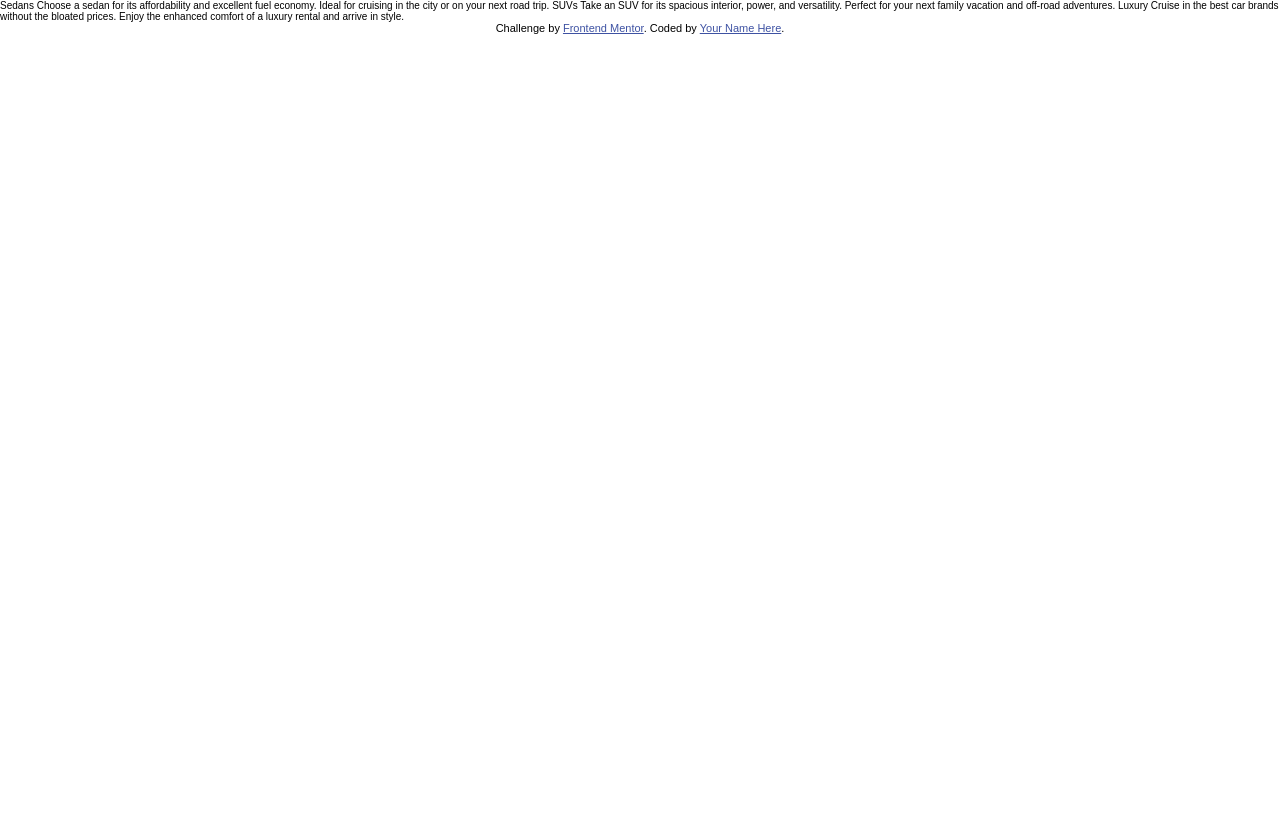
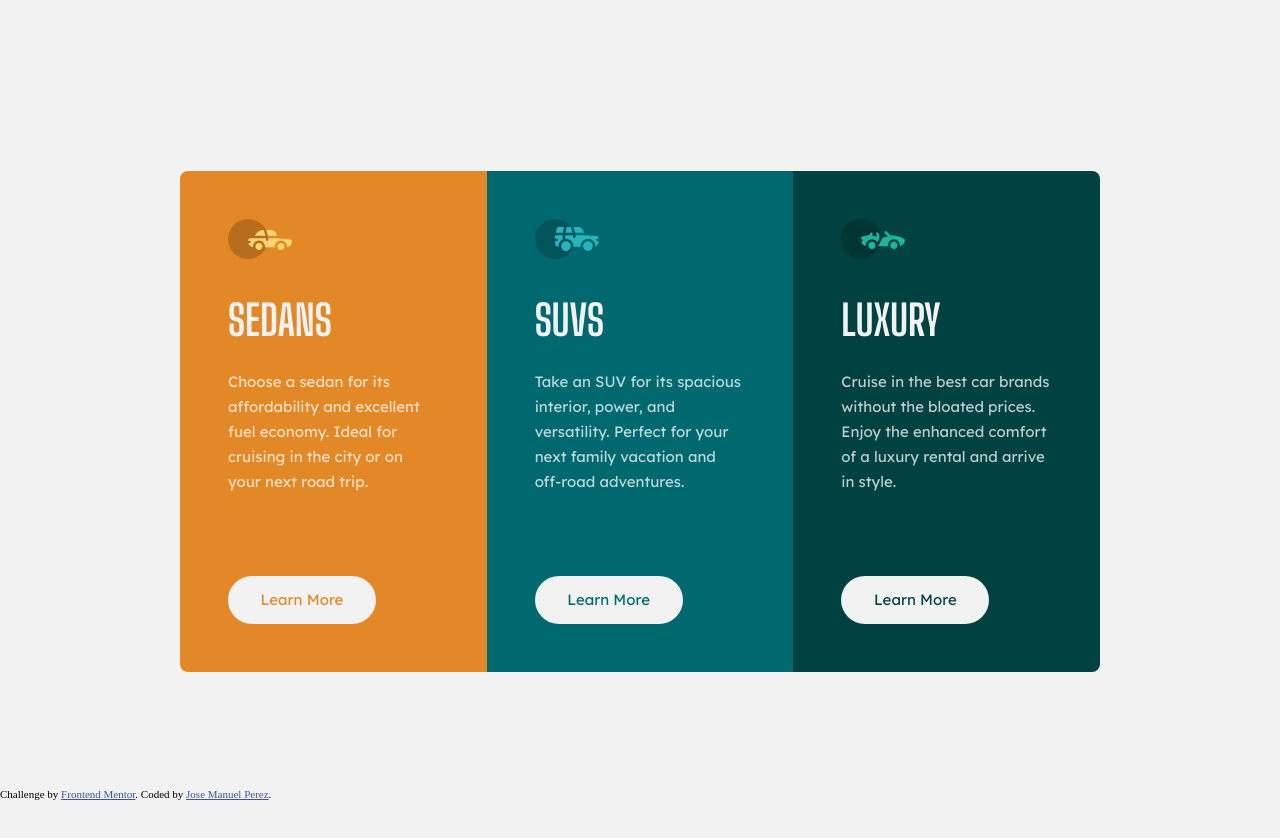
Before and after one commit to jmpevzla/fm-3-column-preview-card, a website: page index.html in a window 1280 px wide. Before the commit the page ends 800 px from the top, so only its background shows below. Drawn offline with nearby package versions, Linux system fonts and the light colour scheme; files that its build step writes are made by us from their sources.

Commit message:
added styles fixed sizes added fonts

```diff
--- a/index.html
+++ b/index.html
@@ -7,27 +7,84 @@
   <link rel="icon" type="image/png" sizes="32x32" href="./images/favicon-32x32.png">
 
   <title>Frontend Mentor | 3-column preview card component</title>
+  <link rel="preconnect" href="https://fonts.googleapis.com">
+  <link rel="preconnect" href="https://fonts.gstatic.com" crossorigin>
+  <link href="https://fonts.googleapis.com/css2?family=Big+Shoulders+Display:wght@700&family=Lexend+Deca&display=swap" rel="stylesheet">
 
   <link rel="stylesheet" href="style.css">
 
 </head>
 <body>
+  <main>
+    <div class="components">
+      <div class="card">
+        <section class="card__column">
+          <div class="card__column-container">
+            <div class="card__image-container">
+              <img class="card__image" alt="" src="./images/icon-sedans.svg">
+            </div>
+            <div class="card__title-container">
+              <h2 class="card__title">Sedans</h2>
+            </div>
+            <div class="card__text-container">
+              <p class="card__text">
+                Choose a sedan for its affordability and excellent fuel economy.
+                Ideal for cruising in the city or on your next road trip.
+              </p>
+            </div>
+            <div class="card__button-container">
+              <a href="#" class="card__button">Learn More</a>
+            </div>
+          </div>
+        </section>
 
-  Sedans
-  Choose a sedan for its affordability and excellent fuel economy. Ideal for cruising in the city
-  or on your next road trip.
+        <section class="card__column">
+          <div class="card__column-container">
+            <div class="card__image-container">
+              <img class="card__image" alt="" src="./images/icon-suvs.svg">
+            </div>
+            <div class="card__title-container">
+              <h2 class="card__title">SUVs</h2>
+            </div>
+            <div class="card__text-container">
+              <p class="card__text">
+                Take an SUV for its spacious interior, power, and versatility.
+                Perfect for your next family vacation and off-road adventures.
+              </p>
+            </div>
+            <div class="card__button-container">
+              <a href="#" class="card__button">Learn More</a>
+            </div>
+          </div>
+        </section>
 
-  SUVs
-  Take an SUV for its spacious interior, power, and versatility. Perfect for your next family vacation
-  and off-road adventures.
-
-  Luxury
-  Cruise in the best car brands without the bloated prices. Enjoy the enhanced comfort of a luxury
-  rental and arrive in style.
-
-  <div class="attribution">
-    Challenge by <a href="https://www.frontendmentor.io?ref=challenge" target="_blank">Frontend Mentor</a>.
-    Coded by <a href="#">Your Name Here</a>.
-  </div>
+        <section class="card__column">
+          <div class="card__column-container">
+            <div class="card__image-container">
+              <img class="card__image" alt="" src="./images/icon-luxury.svg">
+            </div>
+            <div class="card__title-container">
+              <h2 class="card__title">Luxury</h2>
+            </div>
+            <div class="card__text-container">
+              <p class="card__text">
+                Cruise in the best car brands without the bloated prices.
+                Enjoy the enhanced comfort of a luxury rental and arrive in style.
+              </p>
+            </div>
+            <div class="card__button-container">
+              <a href="#" class="card__button">Learn More</a>
+            </div>
+          </div>
+        </section>
+      </div>
+    </div>
+  </main>
+  <footer>
+    <div class="attribution">
+      Challenge by <a class="attribution__link" rel="noopener noreferrer" href="https://www.frontendmentor.io?ref=challenge" target="_blank">Frontend Mentor</a>.
+      Coded by <a class="attribution__link" rel="noopener noreferrer" target="_blank" href="https://github.com/jmpevzla">Jose Manuel Perez</a>.
+    </div>
+  </footer>
 </body>
 </html>
--- a/style.scss
+++ b/style.scss
@@ -7,16 +7,169 @@
 }
 
 html {
-  font-family: Arial, Helvetica, sans-serif;
   font-size: 62.5%;
   box-sizing: border-box;
 }
 
-.attribution {
-  font-size: 11px;
-  text-align: center;
+$very-light-gray: hsl(0, 0%, 95%);
 
-  a {
-    color: hsl(228, 45%, 44%);
+body {
+  background-color: $very-light-gray;
+}
+
+.components {
+  display: flex;
+  min-height: 100vh;
+  justify-content: center;
+  align-items: center;
+}
+
+@mixin btn-active {
+  border: .2rem solid $very-light-gray;
+  background-color: inherit;
+  color: $very-light-gray;
+}
+
+.card {
+  $bright-orange: hsl(31, 77%, 52%);
+  $dark-cyan: hsl(184, 100%, 22%);
+  $very-dark-cyan: hsl(179, 100%, 13%);
+
+  $transparent-white: hsla(0, 0%, 100%, 0.75);
+
+  $root: &;
+
+  font-family: 'Lexend Deca', sans-serif;
+  max-width: 32.7rem;
+
+  &__column {
+    padding: 4.8rem;
+  }
+
+  &__column:nth-child(1) {
+    background-color: $bright-orange;
+    border-radius: 8px 8px 0 0;
+
+    #{$root}__button {
+      color: $bright-orange;
+    }
+  }
+
+  &__column:nth-child(2) {
+    background-color: $dark-cyan;
+
+    #{$root}__button {
+      color: $dark-cyan;
+    }
+  }
+
+  &__column:nth-child(3) {
+    background-color: $very-dark-cyan;
+    border-radius: 0 0 8px 8px;
+
+    #{$root}__button {
+      color: $very-dark-cyan;
+    }
+  }
+
+  @for $i from 1 through 3 {
+    &__column:nth-child(#{$i}) {
+      #{$root}__button:active {
+        @include btn-active();
+      }
+    }
+  }
+
+  &__image-container {
+    margin-bottom: 3.3rem;
+  }
+
+  &__title-container {
+    margin-bottom: 2.4rem;
+  }
+
+  &__title {
+    font-family: 'Big Shoulders Display', cursive;
+    font-size: 4.2rem;
+    text-transform: uppercase;
+    color: $very-light-gray;
+  }
+
+  &__text-container {
+    margin-bottom: 2.4rem;
+  }
+
+  &__text {
+    font-size: 1.5rem;
+    color: $transparent-white;
+    line-height: 2.5rem;
+  }
+
+  &__button-container {
+    max-width: 14.8rem;
+    min-height: 4.8rem;
+    display: flex;
+    align-items: stretch;
+  }
+
+  &__button {
+    display: flex;
+    justify-content: center;
+    align-items: center;
+    width: 100%;
+    font-size: 1.5rem;
+    border-radius: 30px;
+    background-color: $very-light-gray;
+    text-decoration: none;
   }
 }
+
+@media screen and (min-width: 920px) {
+
+  .components {
+    margin: 2.1rem 0;
+  }
+
+  .card {
+    min-width: 92rem;
+    display: grid;
+    grid-template-columns: repeat(3, 1fr);
+
+    $root: &;
+
+    &__column:first-child {
+      border-radius: 8px 0 0 8px;
+    }
+
+    &__column:last-child {
+      border-radius: 0 8px 8px 0;
+    }
+
+    &__text-container {
+      margin-bottom: 8.2rem;
+    }
+
+    @for $i from 1 through 3 {
+      &__column:nth-child(#{$i}) {
+        #{$root}__button:hover {
+          @include btn-active();
+        }
+      }
+    }
+  }
+
+}
+
+footer {
+  position: fixed;
+  bottom: 0;
+
+  .attribution {
+    font-size: 11px;
+    text-align: center;
+
+    a {
+      color: hsl(228, 45%, 44%);
+    }
+  }
+}
```
Also changed, not shown: design/sizes.md (added, +65 -0 lines), design/sizes.txt (deleted, +0 -61 lines).
